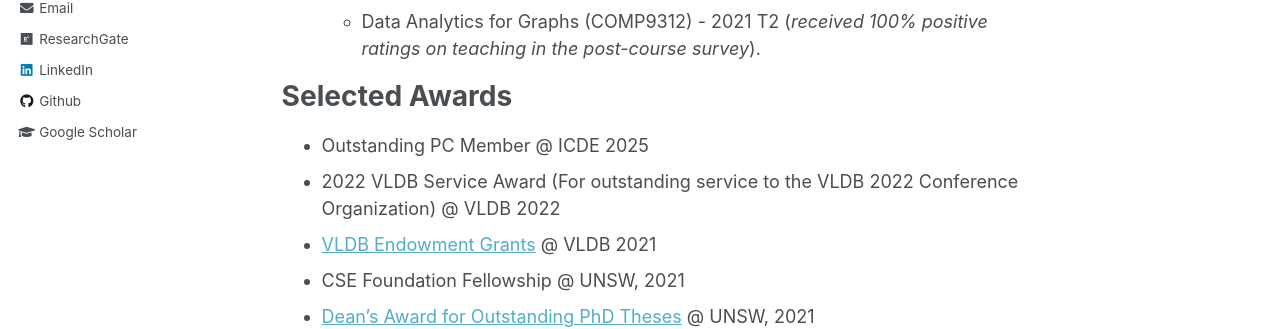
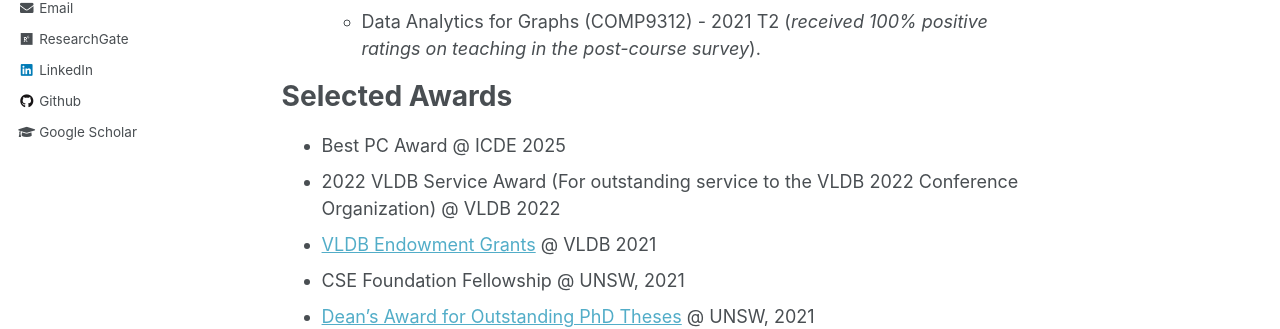
Before and after one commit to cs-kaiwang/cs-kaiwang.github.io, a Jekyll site: the page built from _pages/about.md, in a window 1280 px wide and 900 px high, scrolled down 6735 px. Shown: the part 363-692 px from the top of the window. Built offline with Jekyll 4.4.1, drawn with Linux system fonts in a browser that asks for light colours.

Commit message:
Update about.md

```diff
--- a/_pages/about.md
+++ b/_pages/about.md
@@ -126,7 +126,7 @@ Teaching
 
 Selected Awards
 ======
-- Outstanding PC Member @ ICDE 2025
+- Best PC Award @ ICDE 2025
 - 2022 VLDB Service Award (For outstanding service to the VLDB 2022 Conference Organization) @ VLDB 2022
 - [VLDB Endowment Grants](http://vldb.org/2021/?info-travel-support) @ VLDB 2021
 - CSE Foundation Fellowship @ UNSW, 2021
```
